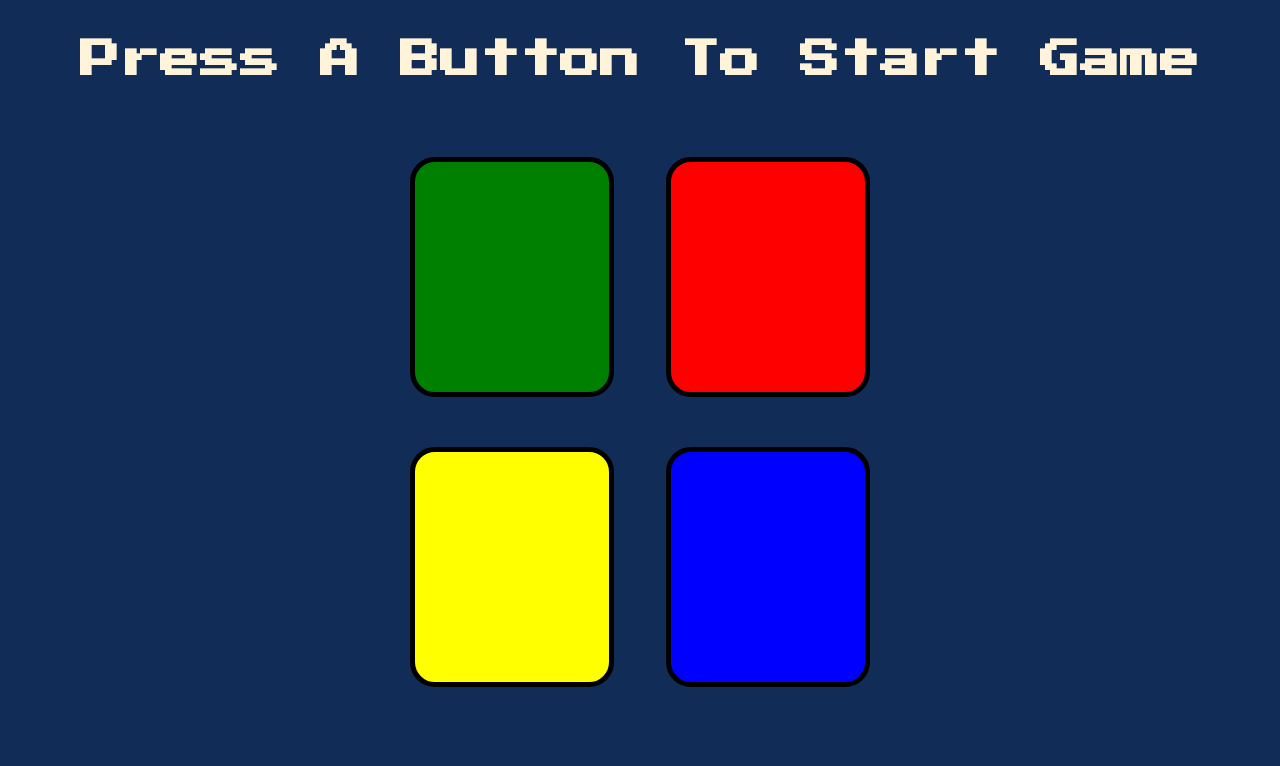
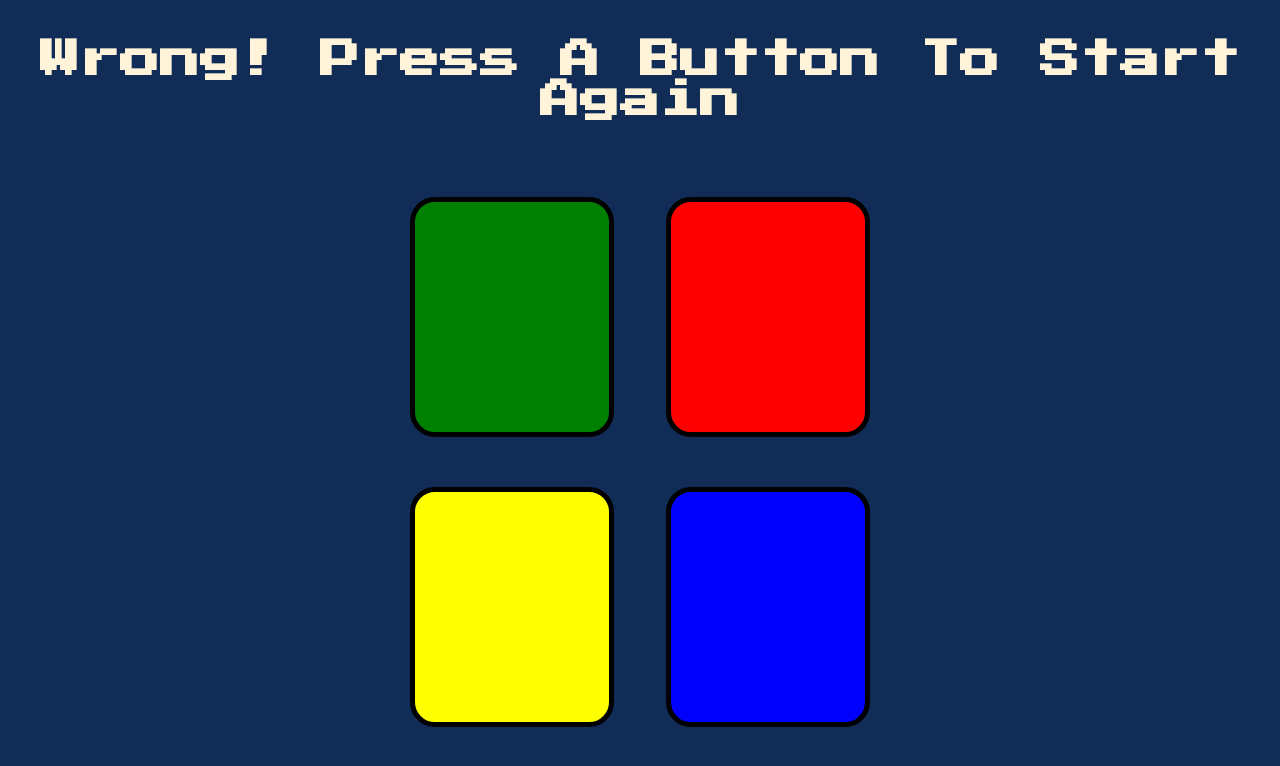
Before and after one commit to SerDunk/simon-game-WebDevBootCamp, a plain HTML site: page index.html in a window 1280 px wide. Both pictures are taken after a click on the button 511 px from the left and 276 px from the top of the page. Drawn offline with nearby package versions, Linux system fonts and the light colour scheme.

Commit message:
Completed project with addition of logic and game restart functions

```diff
--- a/script/game.js
+++ b/script/game.js
@@ -27,8 +27,38 @@ function animatePress(currentColor){
         $('.'+currentColor).removeClass('pressed')
     },100)
 }
+function gameEnd(){
+    gamePattern=[]
+    userClickedPattern=[]
+    level=0
+    started=true
+}
+function checkAnswer(currentLevel){
+    if(gamePattern[currentLevel]===userClickedPattern[currentLevel]){
+        console.log("success");
+        if (userClickedPattern.length === gamePattern.length){
 
-function checkAnswer()
+            setTimeout(function () {
+                userClickedPattern = []
+                nextSequence();
+            }, 1000);
+
+        }
+
+    } else {
+        let wrongAudio=new Audio('sounds/wrong-47985.mp3')
+        wrongAudio.play()
+        $('body').addClass('game-over')
+        setTimeout(()=>{
+            $('body').removeClass('game-over')
+        },200)
+        console.log("wrong");
+        $('h1').text('Wrong! Press A Button To Start Again')
+        gameEnd()
+
+        }
+    }
+
 
 
 $('button').on('click',function(){
@@ -37,6 +67,7 @@ $('button').on('click',function(){
     userClickedPattern.push(userChosenColor)
     console.log(userClickedPattern)
     playSound()
+    checkAnswer(userClickedPattern.length-1)
 });
 
 $(document).keydown(()=>{
--- a/style/styles.css
+++ b/style/styles.css
@@ -61,3 +61,7 @@ button{
     box-shadow: 0 0 20px white;
     background-color: grey;
 }
+.game-over {
+    background-color: red;
+    opacity: 0.8;
+}
```
